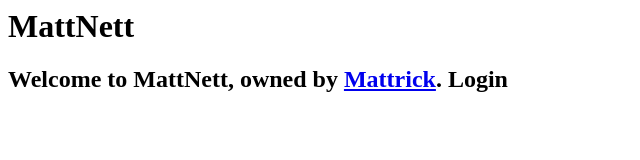
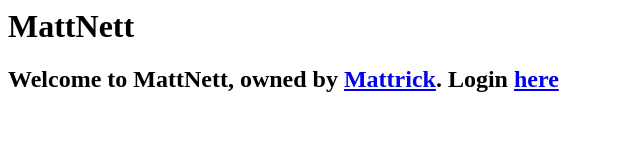
Before and after one commit to MattNett/MattNett.github.io, a plain HTML site: page index.html in a window 1280 px wide. Shown: the full height of the page, 0-640 px from the left. Drawn offline with Linux system fonts and the light colour scheme.

Commit message:
Update index.html

```diff
--- a/index.html
+++ b/index.html
@@ -1,3 +1,3 @@
 <title>MattNett|Home</title>
 <h1>MattNett</h1>
-<h2>Welcome to MattNett, owned by <a href="//github.com/mattrickx">Mattrick</a>. Login <a href="//mattnett.github.io/login.html>here</a></h2>
+<h2>Welcome to MattNett, owned by <a href="//github.com/mattrickx">Mattrick</a>. Login <a href="//mattnett.github.io/login.html">here</a></h2>
```
